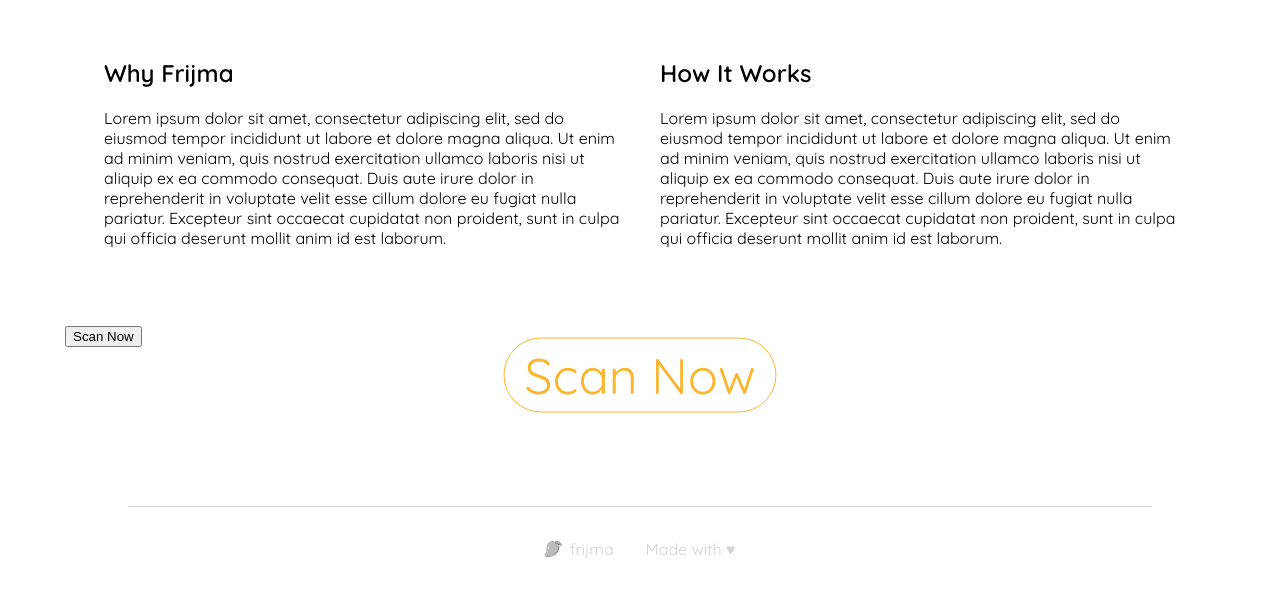
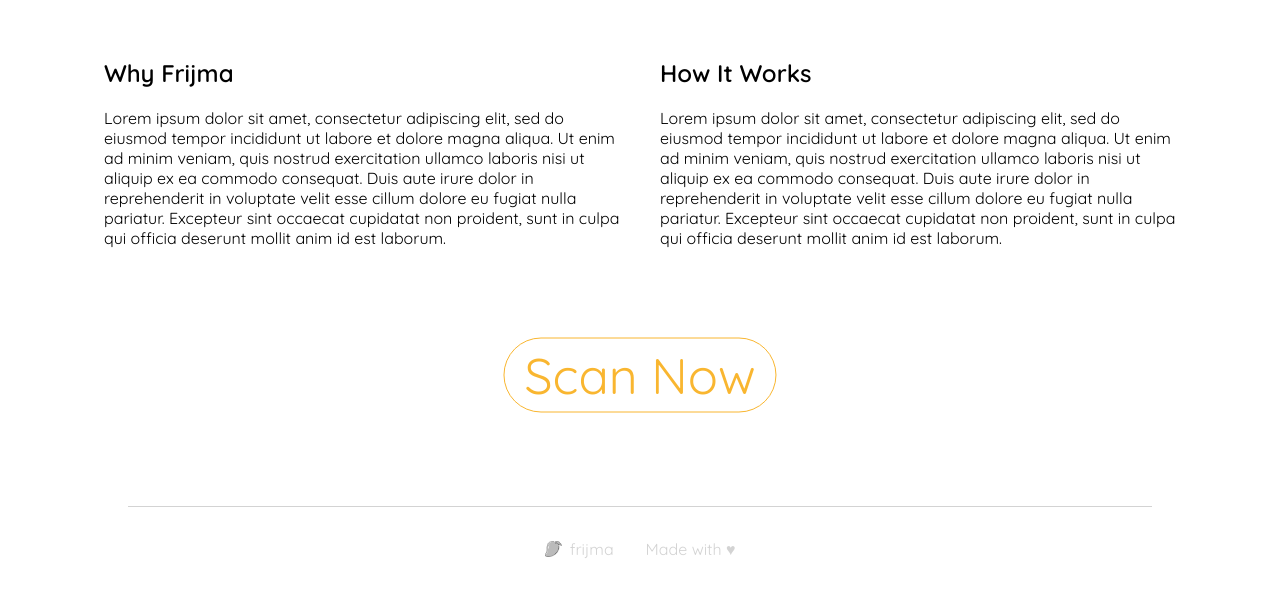
Before and after one commit to StefanTodoran/dubhacks22, a website: page index.html in a window 1280 px wide. Shown: the part 162-758 px from the top of the page. Drawn offline with Linux system fonts and the light colour scheme.

Commit message:
removed old button

```diff
--- a/index.html
+++ b/index.html
@@ -46,7 +46,6 @@
       Scan Now
       <input id="camera-inp" type="file" accept="image/*", capture/>
     </label>
-    <button id="scan-btn">Scan&nbsp;Now</button>
     <div class="food-item hidden" id="template">
       <h2 class="food-name"></h2>
       <div class="food-duration-container">
```
